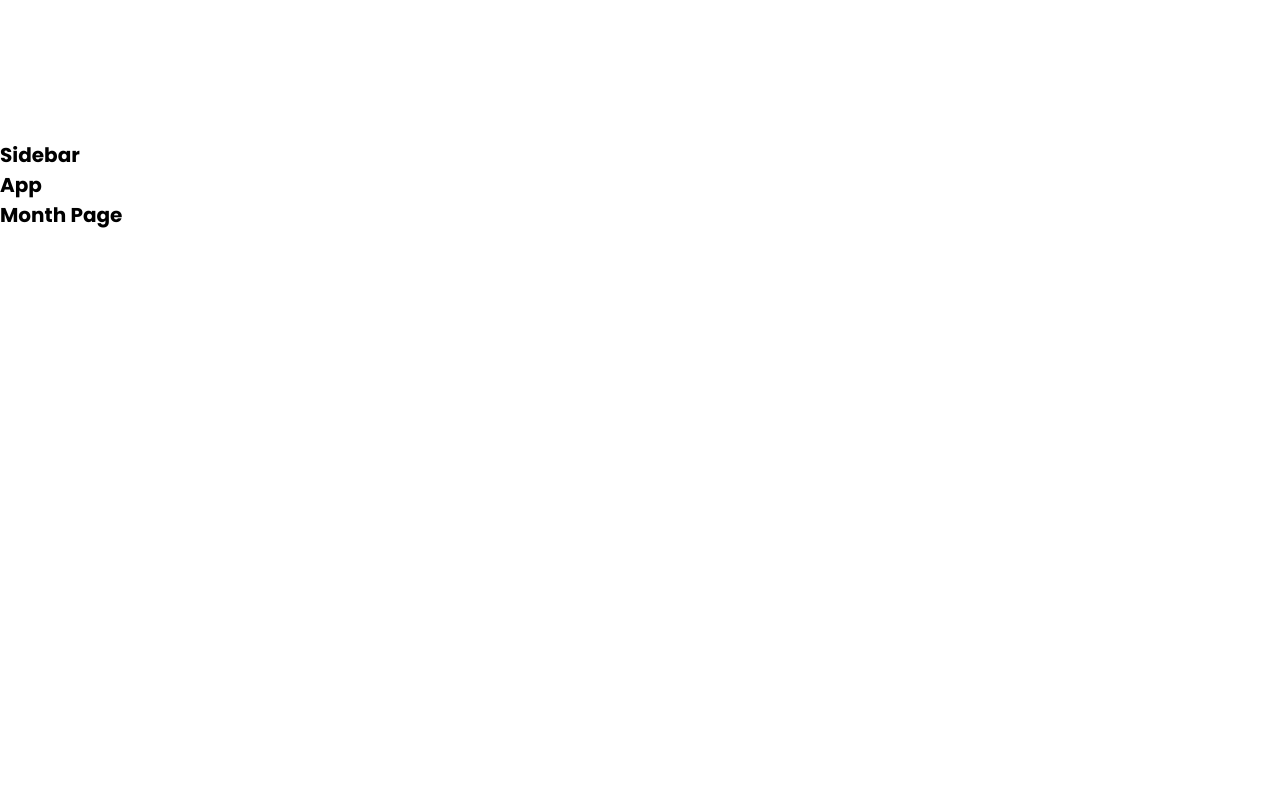
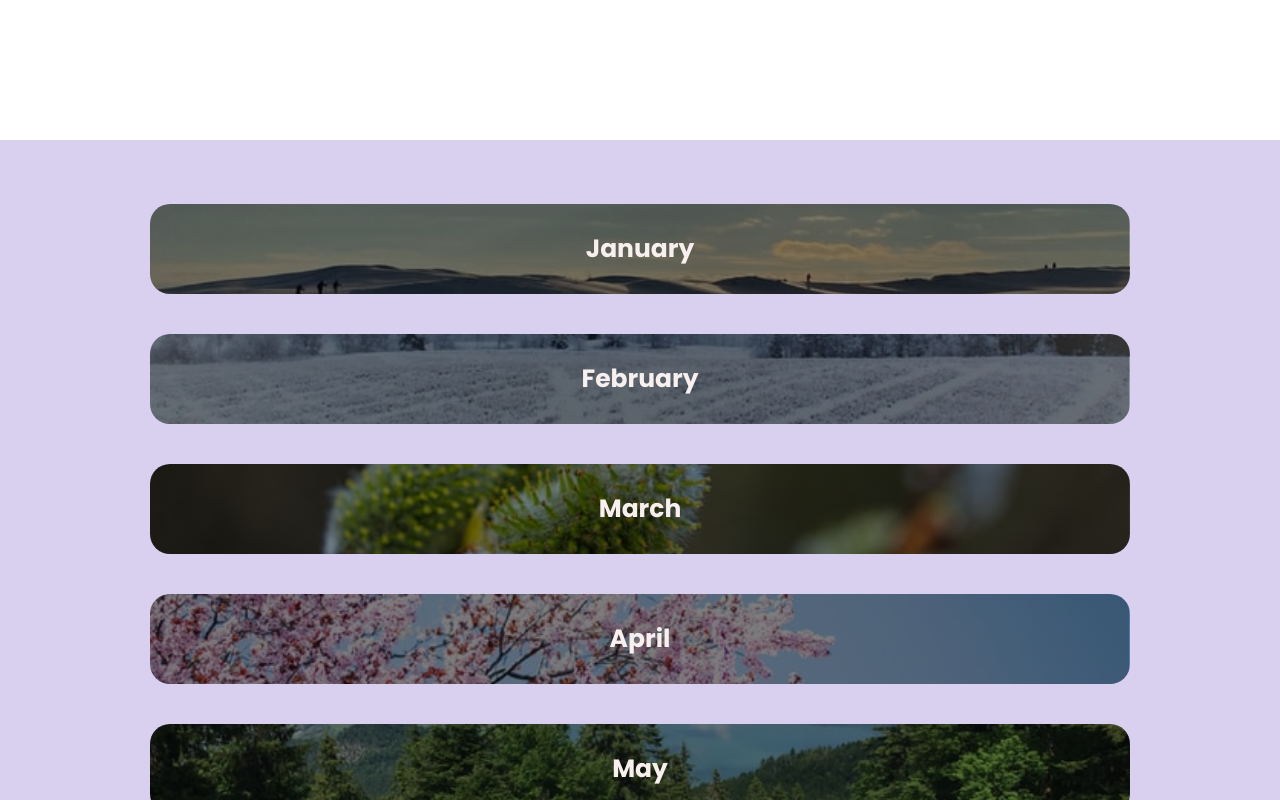
Before and after one commit to David-Henery4/Schedule-TrackR, a React (Create React App) app: page / in a window 1280 px wide. Shown: the part 500-1300 px from the top of the page. Before the commit the page ends 800 px from the top, so only its background shows below. Built offline with nearby package versions, Linux system fonts and the light colour scheme.

Commit message:
routing & context

```diff
--- a/src/App.js
+++ b/src/App.js
@@ -1,5 +1,5 @@
-import { BrowserRouter, Routes, Route } from "react-router-dom";
-
+import { BrowserRouter as Router, Routes, Route} from "react-router-dom";
+import { AppProvider } from "./context/provider";
 import { Goals, Todo, Week, Weeks, Month, CurrentDay } from "./pages";
 import { Navbar, Header, Sidebar } from "./components";
 
@@ -8,10 +8,10 @@ function App() {
   // Maybe add container grid div
   return (
     <>
-      <Header />
-      <Sidebar />
-      <h1>App</h1>
-      <BrowserRouter>
+    <AppProvider>
+      <Router>
+        <Header />
+        <Sidebar />
         <Routes>
           <Route path="week" element={<Week />} />
           <Route path="/" element={<Month />} />
@@ -20,7 +20,8 @@ function App() {
           <Route path="todo" element={<Todo />} />
           <Route path="goals" element={<Goals />} />
         </Routes>
-      </BrowserRouter>
+      </Router>
+    </AppProvider>
     </>
   );
 }
--- a/src/components/sidebar.js
+++ b/src/components/sidebar.js
@@ -1,9 +1,50 @@
 import React from 'react'
+import {FaTimes} from "react-icons/fa"
+import { navigationDates, navigationDosGoals } from '../data/navbarData'
+import { useGlobalContext } from '../context/provider'
+import {Link} from "react-router-dom"
+// make Links!
 
 export const Sidebar = () => {
+  const data = useGlobalContext()
+  console.log(data)
   return (
-    <h1>Sidebar</h1>
-  )
+    <aside className="sidebar">
+      {/**/}
+      <FaTimes className='sidebar-icon'/>
+      <div className="sidebar__logo">
+        <p>
+          Schedule <br /> Track<span>R</span>
+        </p>
+      </div>
+      {/**/}
+      <div className="sidebar__dates-links">
+        <ul className="sidebar__list">
+          {navigationDates.map((link) => {
+            const { id, text, page } = link;
+            return (
+              <Link key={id} to={page} className="sidebar__list--item">
+                {text}
+              </Link>
+            );
+          })}
+        </ul>
+      </div>
+      {/**/}
+      <div className="sidebar__goals-dos-links">
+        <ul className="sidebar__list">
+          {navigationDosGoals.map((link) => {
+            const { id, text, page } = link;
+            return (
+              <Link key={id} to={page} className="sidebar__list--item">
+                {text}
+              </Link>
+            );
+          })}
+        </ul>
+      </div>
+    </aside>
+  );
 }
 
 export default Sidebar
--- /dev/null
+++ b/src/context/provider.js
@@ -0,0 +1,13 @@
+import React, { useState, useContext } from "react";
+
+const AppContext = React.createContext();
+
+const AppProvider = ({ children }) => {
+  return <AppContext.Provider value="hello">{children}</AppContext.Provider>;
+};
+
+export const useGlobalContext = () => {
+  return useContext(AppContext);
+};
+
+export { AppContext, AppProvider };
--- a/src/data/mockDates.js
+++ b/src/data/mockDates.js
@@ -1,64 +1,76 @@
-import {jan,feb,march,april,may,june,july,august,september,october,november,demember} from "../month-images"
+// import {jan,feb,march,april,may,june,july,august,september,october,november,demember} from "../month-images"
+import jan from "../month-images/Jan.jpg";
+import feb from "../month-images/feb.jpg";
+import march from "../month-images/march.jpg";
+import april from "../month-images/april.jpg";
+import may from "../month-images/may.jpg";
+import june from "../month-images/june.jpg";
+import july from "../month-images/july.jpg";
+import august from "../month-images/august.jpg";
+import september from "../month-images/september.jpg";
+import october from "../month-images/october.jpg";
+import november from "../month-images/November.jpg";
+import december from "../month-images/december.jpg";
 
 export const mockMonths = [
     {
         id: 1,
-        month: "January",
+        monthName: "January",
         url: jan,
     },
     {
         id: 2,
-        month: "February",
+        monthName: "February",
         url: feb,
     },
     {
         id: 3,
-        month: "March",
+        monthName: "March",
         url: march,
     },
     {
         id: 4,
-        month: "April",
+        monthName: "April",
         url: april,
     },
     {
         id: 5,
-        month: "May",
+        monthName: "May",
         url: may,
     },
     {
         id: 6,
-        month: "June",
+        monthName: "June",
         url: june,
     },
     {
         id: 7,
-        month: "July",
+        monthName: "July",
         url:july,
     },
     {
         id: 8,
-        month: "August",
+        monthName: "August",
         url: august,
     },
     {
         id: 9,
-        month: "September",
+        monthName: "September",
         url: september,
     },
     {
         id: 10,
-        month: "October",
+        monthName: "October",
         url: october,
     },
     {
         id: 11,
-        month: "November",
+        monthName: "November",
         url: november,
     },
     {
         id: 12,
-        month: "December",
-        url: demember,
+        monthName: "December",
+        url: december,
     },
 ]
--- a/src/data/navbarData.js
+++ b/src/data/navbarData.js
@@ -1,32 +1,35 @@
-const navigationData = [
+export const navigationDates = [
   {
     id: 1,
     text: "Current Week",
-        page: ""
+    page: "/week",
   },
   {
     id: 2,
     text: "Month",
-        page: ""
+    page: "/",
   },
   {
     id: 3,
     text: "Weeks",
-        page: ""
+    page: "/weeks",
   },
   {
     id: 4,
     text: "Current Day",
-        page: ""
+    page: "currentday",
+  },
+];
+
+export const navigationDosGoals = [
+  {
+    id: 1,
+    text: "To Do's",
+    page: "/todo",
   },
   {
-        id: 5,
-        text: "To Do's",
-        page: ""
+    id: 2,
+    text: "Goals",
+    page: "/goals",
   },
-    {
-        id: 6,
-        text: "Goals",
-        page: ""
-    },
-]
+];
--- a/src/pages/month.js
+++ b/src/pages/month.js
@@ -1,9 +1,25 @@
-import React from 'react'
+import React from "react";
+import { mockMonths } from "../data/mockDates";
 
 export const Month = () => {
   return (
-    <h1>Month Page</h1>
-  )
-}
+    <section className="month">
+      {mockMonths.map((month) => {
+        const { id, monthName, url } = month;
+        return (
+          <div
+            key={id}
+            className="month__tab"
+            style={{
+              backgroundImage: `linear-gradient(rgba(0,0,0,.5), rgba(0,0,0,.5)), url(${url})`
+            }}
+          >
+            <h4>{monthName}</h4>
+          </div>
+        );
+      })}
+    </section>
+  );
+};
 
-export default Month
+export default Month;
--- /dev/null
+++ b/src/reducer/actions.js
@@ -0,0 +1 @@
+const SIDEBAR_ACTIVE = false;
--- /dev/null
+++ b/src/reducer/mainReducer.js
@@ -0,0 +1,3 @@
+const reducer = ({state, action}) => {
+
+}
--- /dev/null
+++ b/src/sass/components/_sidebar.scss
@@ -0,0 +1,59 @@
+.sidebar{
+    position: fixed;
+    top: 0;
+    left: 0;
+    width: 100%;
+    height: 100vh;
+    padding: 5%;
+    background-color: $color-secondary;
+    transition: .8s all;
+    transform: translateX(-100%); // default: -100%
+    display: flex;
+    flex-direction: column;
+    justify-content: space-evenly;
+    align-items: center;
+    &-icon{
+        position: absolute;
+        top: 1rem;
+        right: 1rem;
+        font-size: 3rem;
+        color: $font-white;
+    }
+    &__logo{
+        text-align: center;
+        color: $font-white;
+        font-weight: 300;
+        font-size: 3rem;
+        span{
+            color: $color-primary;
+            font-size: 3.5rem;
+            font-weight: 500;
+        }
+    }
+    &__dates-links{
+        height: 50%;
+    }
+    &__list{
+        display: flex;
+        flex-direction: column;
+        justify-content: space-evenly;
+        align-items: center;
+        height: 100%;
+        &--item:link,
+        &--item:visited{
+            color: $font-white;
+            text-decoration: none;
+            font-size: 1.5rem;
+        }
+    }
+    &__goals-dos-links{
+        height: 15%;
+    }
+}
+
+// SIDEBAR ACTIVE CLASS
+
+.sidebar-active{
+    transform: translate(0%);
+    transition: .8s all;
+}
--- a/src/sass/pages/_months.scss
+++ b/src/sass/pages/_months.scss
@@ -0,0 +1,21 @@
+.month{
+    width: 100%;
+    padding: 5%;
+    background-color: $color-shade;
+    color: $font-white;
+    &__tab{
+        width: 85%;
+        height: 9rem;
+        margin: 0 auto 4rem;
+        border-radius: 2rem;
+        overflow: hidden;
+        background-repeat: no-repeat;
+        background-position: center;
+        background-size: cover;
+        display: grid;
+        place-items: center;
+        h4{
+            font-size: 2.5rem;
+        }
+    }
+}
--- a/src/sass/styles.scss
+++ b/src/sass/styles.scss
@@ -7,6 +7,7 @@
 @import "./components/btns";
 @import "./components/navbar";
 @import "./components/navbarMob";
+@import "./components/sidebar";
 @import "./layouts/content-space";
 @import "./layouts/header";
 @import "./layouts/main-grid";
```
Lines whose indentation alone changed are shown as unchanged.
